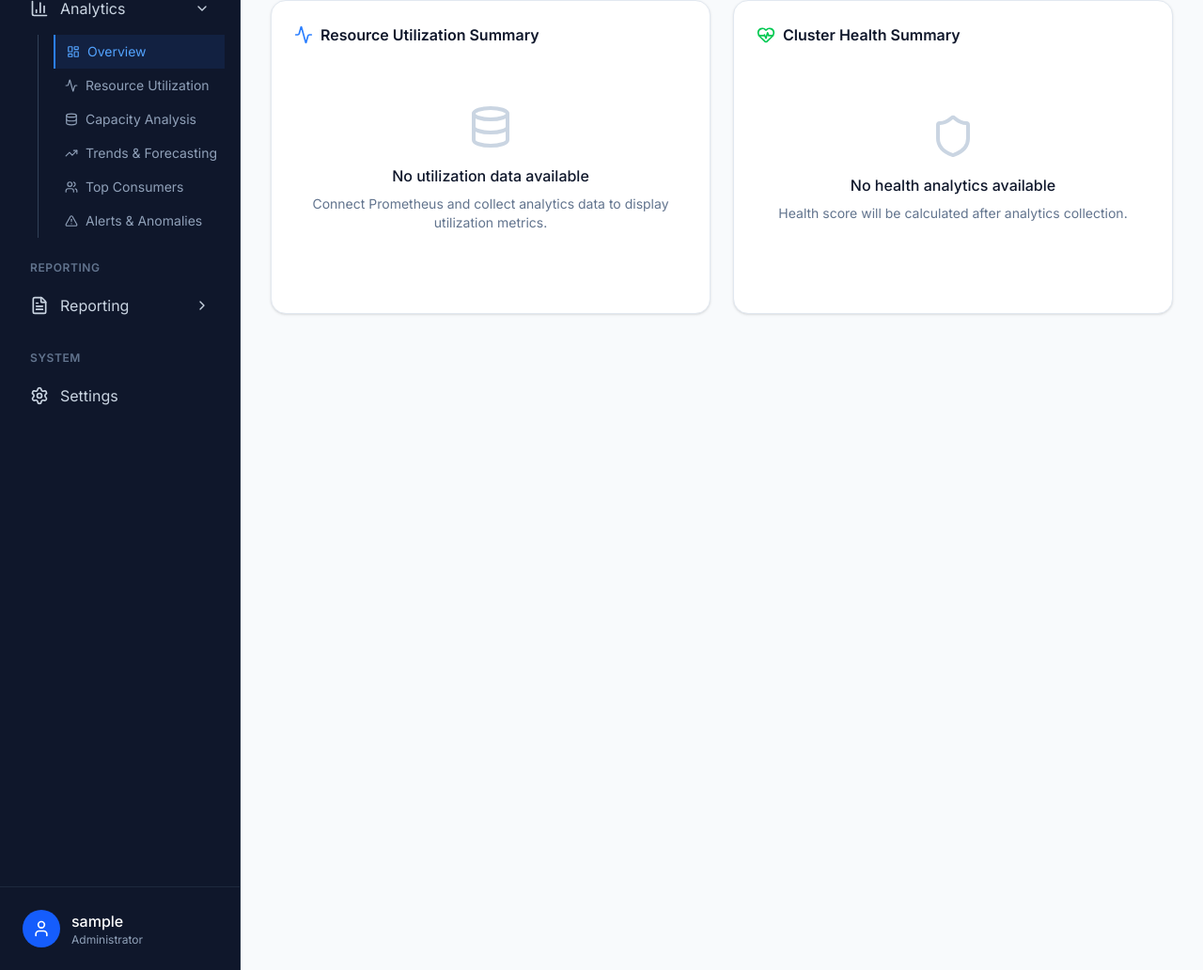
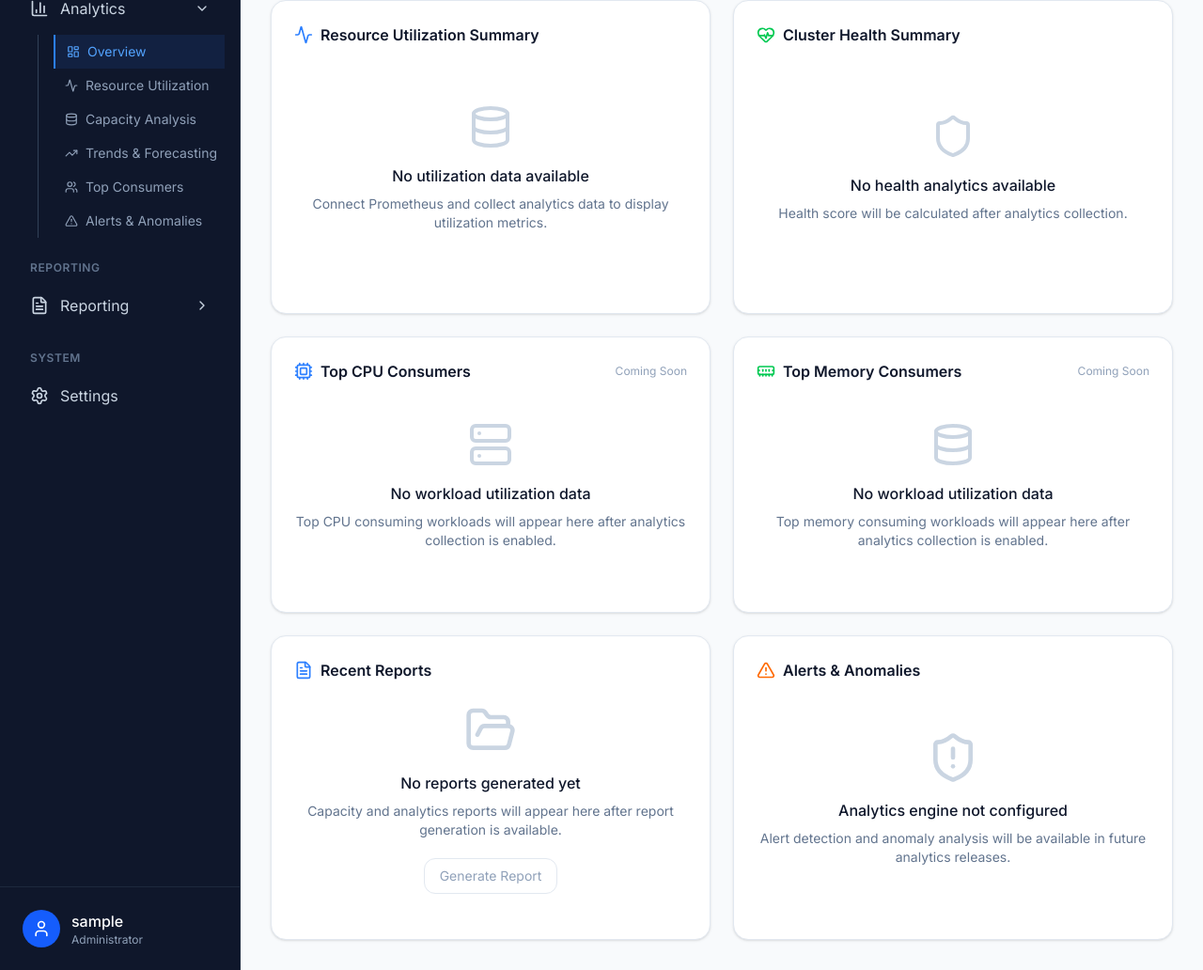
Before and after one commit to lethisa/k8s-report-platform, a Flask app: page /analytics/ in a window 1280 px wide. Shown: the part 400-1432 px from the top of the page at 94% size. Run offline with Flask 3, Linux system fonts and the light colour scheme; the visitor is signed in with stand-in values (Sample User, id 1).

Commit message:
feat(analytics): add overview placeholder widgets

```diff
--- a/app/static/css/output.css
+++ b/app/static/css/output.css
@@ -301,6 +301,9 @@
   .mt-4 {
     margin-top: calc(var(--spacing) * 4);
   }
+  .mt-5 {
+    margin-top: calc(var(--spacing) * 5);
+  }
   .mt-6 {
     margin-top: calc(var(--spacing) * 6);
   }
@@ -373,6 +376,9 @@
   .h-12 {
     height: calc(var(--spacing) * 12);
   }
+  .h-14 {
+    height: calc(var(--spacing) * 14);
+  }
   .h-16 {
     height: calc(var(--spacing) * 16);
   }
@@ -385,6 +391,12 @@
   .min-h-\[120px\] {
     min-height: 120px;
   }
+  .min-h-\[220px\] {
+    min-height: 220px;
+  }
+  .min-h-\[250px\] {
+    min-height: 250px;
+  }
   .min-h-\[260px\] {
     min-height: 260px;
   }
@@ -414,6 +426,9 @@
   }
   .w-12 {
     width: calc(var(--spacing) * 12);
+  }
+  .w-14 {
+    width: calc(var(--spacing) * 14);
   }
   .w-16 {
     width: calc(var(--spacing) * 16);
--- a/app/templates/analytics/overview.html
+++ b/app/templates/analytics/overview.html
@@ -118,6 +118,98 @@
             </div>
         </div>
     </div>
+
+    <div class="grid gap-6 xl:grid-cols-2">
+        <div class="rounded-2xl border border-slate-200 bg-white p-6 shadow-sm dark:border-slate-700 dark:bg-slate-800">
+            <div class="flex items-center justify-between">
+                <div class="flex items-center gap-2">
+                    <i data-lucide="cpu" class="h-5 w-5 text-blue-500"></i>
+
+                    <h2 class="font-semibold">Top CPU Consumers</h2>
+                </div>
+
+                <span class="text-xs text-slate-400">Coming Soon</span>
+            </div>
+
+            <div class="flex min-h-[220px] flex-col items-center justify-center text-center">
+                <i data-lucide="server" class="mb-4 h-12 w-12 text-slate-300"></i>
+
+                <p class="font-medium">No workload utilization data</p>
+
+                <p class="mt-2 text-sm text-slate-500">
+                    Top CPU consuming workloads will appear here after analytics collection is enabled.
+                </p>
+            </div>
+        </div>
+
+        <div class="rounded-2xl border border-slate-200 bg-white p-6 shadow-sm dark:border-slate-700 dark:bg-slate-800">
+            <div class="flex items-center justify-between">
+                <div class="flex items-center gap-2">
+                    <i data-lucide="memory-stick" class="h-5 w-5 text-green-500"></i>
+
+                    <h2 class="font-semibold">Top Memory Consumers</h2>
+                </div>
+
+                <span class="text-xs text-slate-400">Coming Soon</span>
+            </div>
+
+            <div class="flex min-h-[220px] flex-col items-center justify-center text-center">
+                <i data-lucide="database" class="mb-4 h-12 w-12 text-slate-300"></i>
+
+                <p class="font-medium">No workload utilization data</p>
+
+                <p class="mt-2 text-sm text-slate-500">
+                    Top memory consuming workloads will appear here after analytics collection is enabled.
+                </p>
+            </div>
+        </div>
+    </div>
+
+    <div class="grid gap-6 xl:grid-cols-2">
+        <div class="rounded-2xl border border-slate-200 bg-white p-6 shadow-sm dark:border-slate-700 dark:bg-slate-800">
+            <div class="flex items-center justify-between">
+                <div class="flex items-center gap-2">
+                    <i data-lucide="file-text" class="h-5 w-5 text-blue-500"></i>
+
+                    <h2 class="font-semibold">Recent Reports</h2>
+                </div>
+            </div>
+
+            <div class="flex min-h-[250px] flex-col items-center justify-center text-center">
+                <i data-lucide="folder-open" class="mb-4 h-14 w-14 text-slate-300"></i>
+
+                <p class="font-medium">No reports generated yet</p>
+
+                <p class="mt-2 text-sm text-slate-500">
+                    Capacity and analytics reports will appear here after report generation is available.
+                </p>
+
+                <button disabled class="mt-5 rounded-xl border border-slate-200 px-4 py-2 text-sm text-slate-400">
+                    Generate Report
+                </button>
+            </div>
+        </div>
+
+        <div class="rounded-2xl border border-slate-200 bg-white p-6 shadow-sm dark:border-slate-700 dark:bg-slate-800">
+            <div class="flex items-center justify-between">
+                <div class="flex items-center gap-2">
+                    <i data-lucide="triangle-alert" class="h-5 w-5 text-orange-500"></i>
+
+                    <h2 class="font-semibold">Alerts & Anomalies</h2>
+                </div>
+            </div>
+
+            <div class="flex min-h-[250px] flex-col items-center justify-center text-center">
+                <i data-lucide="shield-alert" class="mb-4 h-14 w-14 text-slate-300"></i>
+
+                <p class="font-medium">Analytics engine not configured</p>
+
+                <p class="mt-2 text-sm text-slate-500">
+                    Alert detection and anomaly analysis will be available in future analytics releases.
+                </p>
+            </div>
+        </div>
+    </div>
 </div>
 
 {% endblock %}
```
